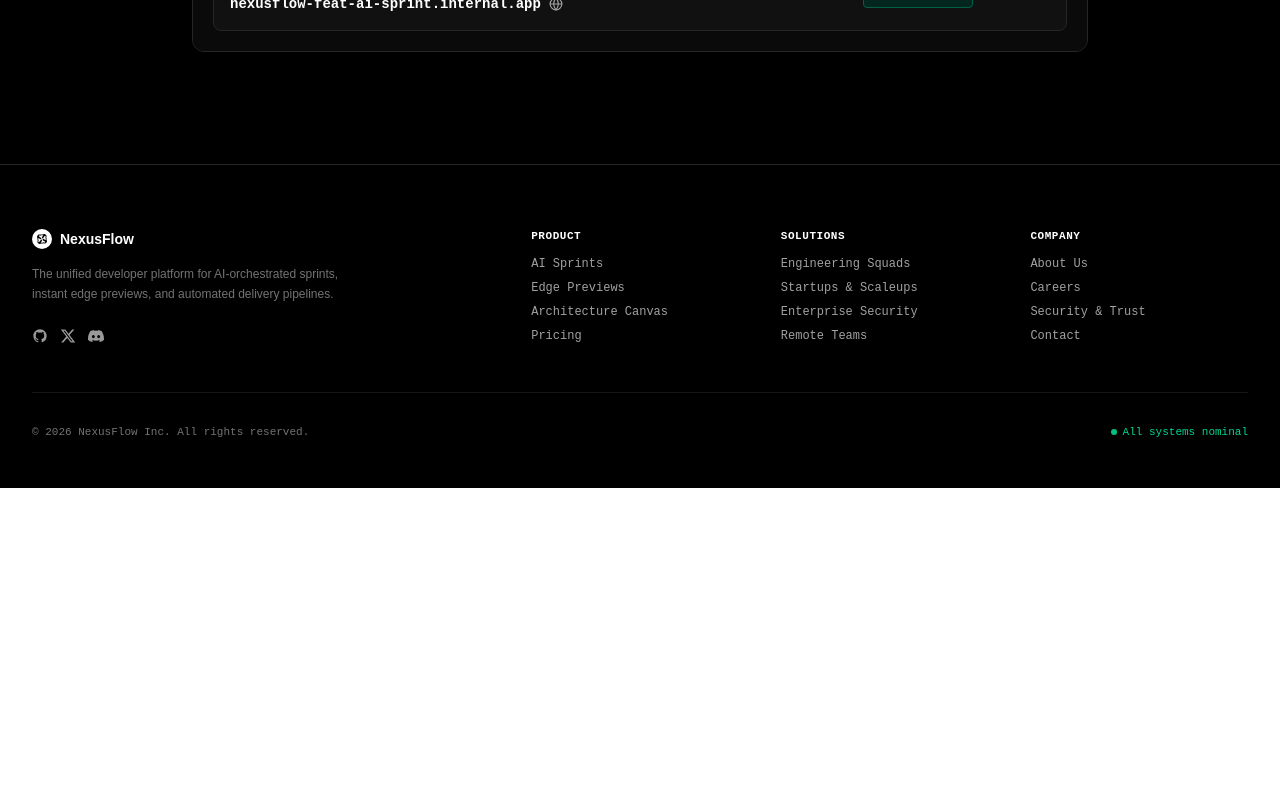
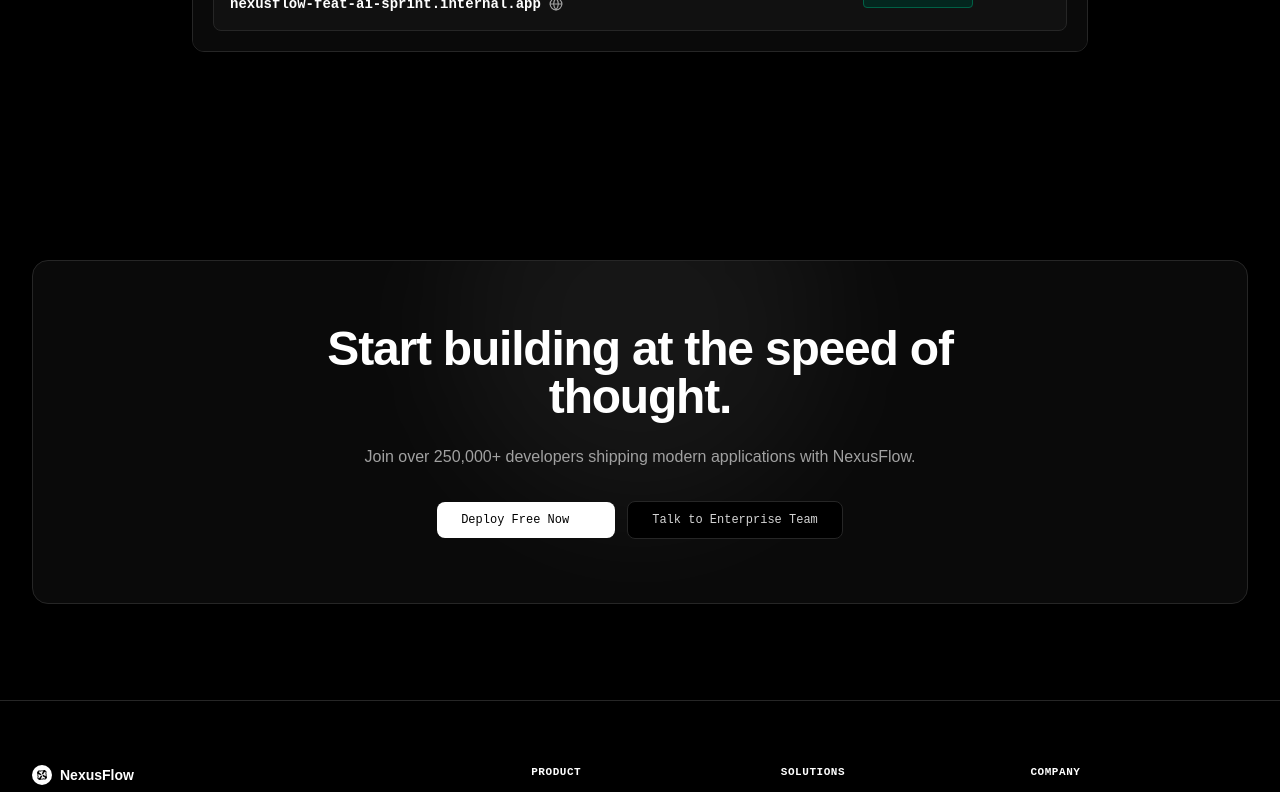
Before and after one commit to sasamir10/nexusflow, a React (Vite) app: page / in a window 1280 px wide. Shown: the part 980-1772 px from the top of the page. Before the commit the page ends 1468 px from the top, so only its background shows below. Built offline with nearby package versions, Linux system fonts and the light colour scheme.

Commit message:
feat: add CTABanner section component

```diff
--- a/src/App.jsx
+++ b/src/App.jsx
@@ -1,13 +1,15 @@
+import CTABanner from "./components/CTABanner";
 import Footer from "./components/Footer";
 import Header from "./components/Header";
 import Hero from "./components/Hero";
 
 function App() {
     return (
-        <div className="bg-black text-geist-foreground font-sans antialiased selection:bg-white selection:text-black overflow-x-hidden">
+        <div className="bg-black text-geist-foreground font-sans antialiased selection:bg-white selection:text-black overflow-x-clip">
             <Header />
             <Hero />
 
+            <CTABanner />
             <Footer />
         </div>
     );
--- /dev/null
+++ b/src/components/CTABanner.jsx
@@ -0,0 +1,45 @@
+import ArrowRight from "../assets/icons/arrow-right.svg";
+
+export default function CTABanner() {
+    return (
+        <section class="py-24 bg-black relative">
+            <div class="max-w-7xl mx-auto px-4 sm:px-6 lg:px-8">
+                <div class="rounded-2xl border border-neutral-800 bg-geist-surface p-8 sm:p-16 text-center space-y-6 relative overflow-hidden">
+                    {/* Vercel Subtle Gradient Beam  */}
+                    <div class="absolute -top-32 left-1/2 -translate-x-1/2 w-96 h-96 bg-white/5 rounded-full blur-3xl pointer-events-none"></div>
+
+                    <div class="relative z-10 max-w-2xl mx-auto space-y-6">
+                        <h2 class="text-3xl sm:text-5xl font-bold tracking-tight text-white">
+                            Start building at the speed of thought.
+                        </h2>
+
+                        <p class="text-sm sm:text-base text-neutral-400">
+                            Join over 250,000+ developers shipping modern
+                            applications with NexusFlow.
+                        </p>
+
+                        <div class="pt-2 flex flex-col sm:flex-row items-center justify-center gap-3">
+                            <a
+                                href="#pricing"
+                                class="w-full sm:w-auto inline-flex items-center justify-center gap-2 px-6 py-2.5 text-xs font-mono font-medium text-black bg-white hover:bg-neutral-200 rounded-lg transition-colors"
+                            >
+                                <span>Deploy Free Now</span>
+                                <img
+                                    src={ArrowRight}
+                                    alt=""
+                                    class="w-3.5 h-3.5 invert"
+                                />
+                            </a>
+                            <a
+                                href="#contact"
+                                class="w-full sm:w-auto px-6 py-2.5 text-xs font-mono font-medium text-neutral-300 bg-black hover:bg-neutral-900 border border-neutral-800 rounded-lg transition-colors"
+                            >
+                                Talk to Enterprise Team
+                            </a>
+                        </div>
+                    </div>
+                </div>
+            </div>
+        </section>
+    );
+}
```
